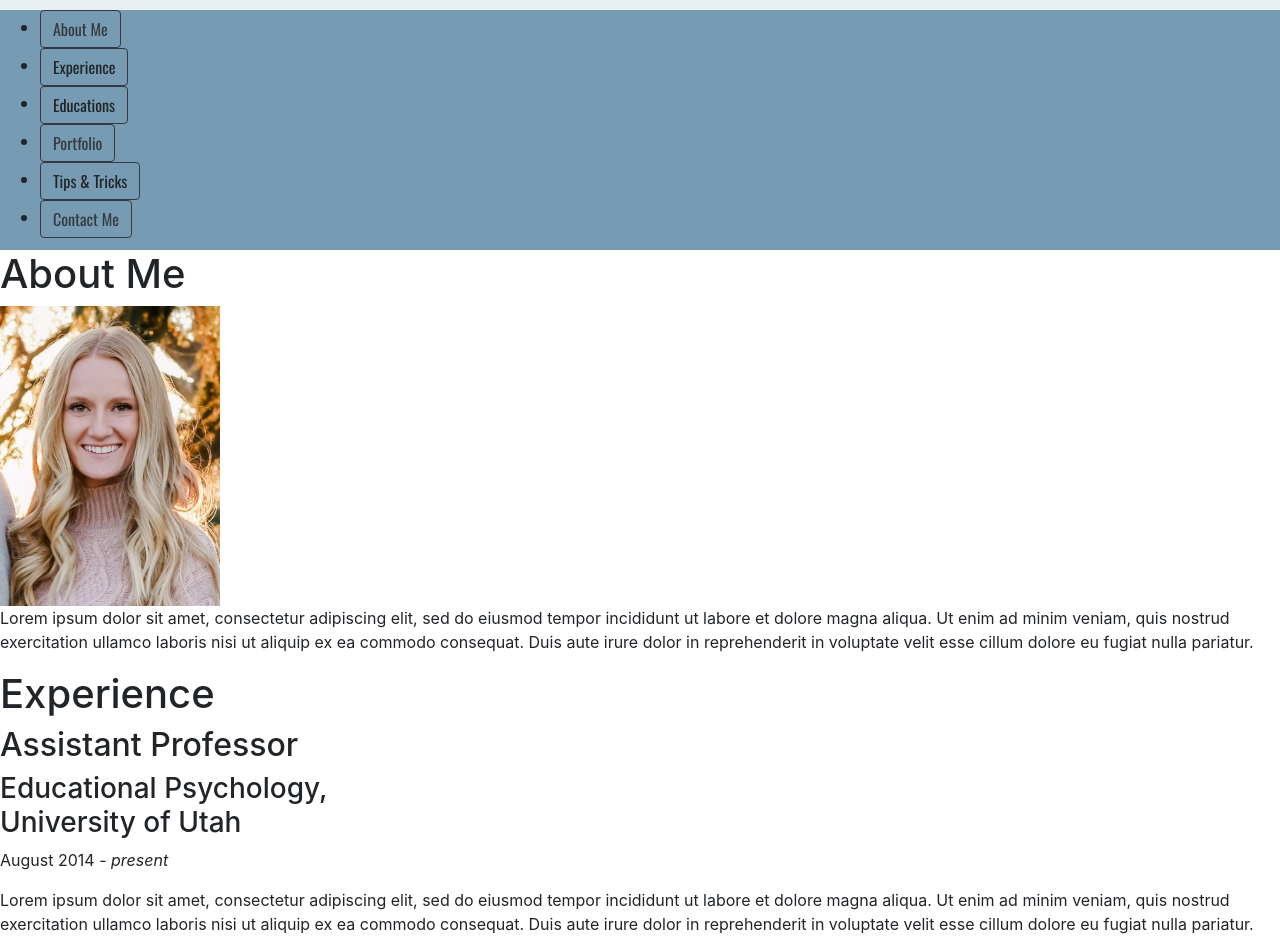
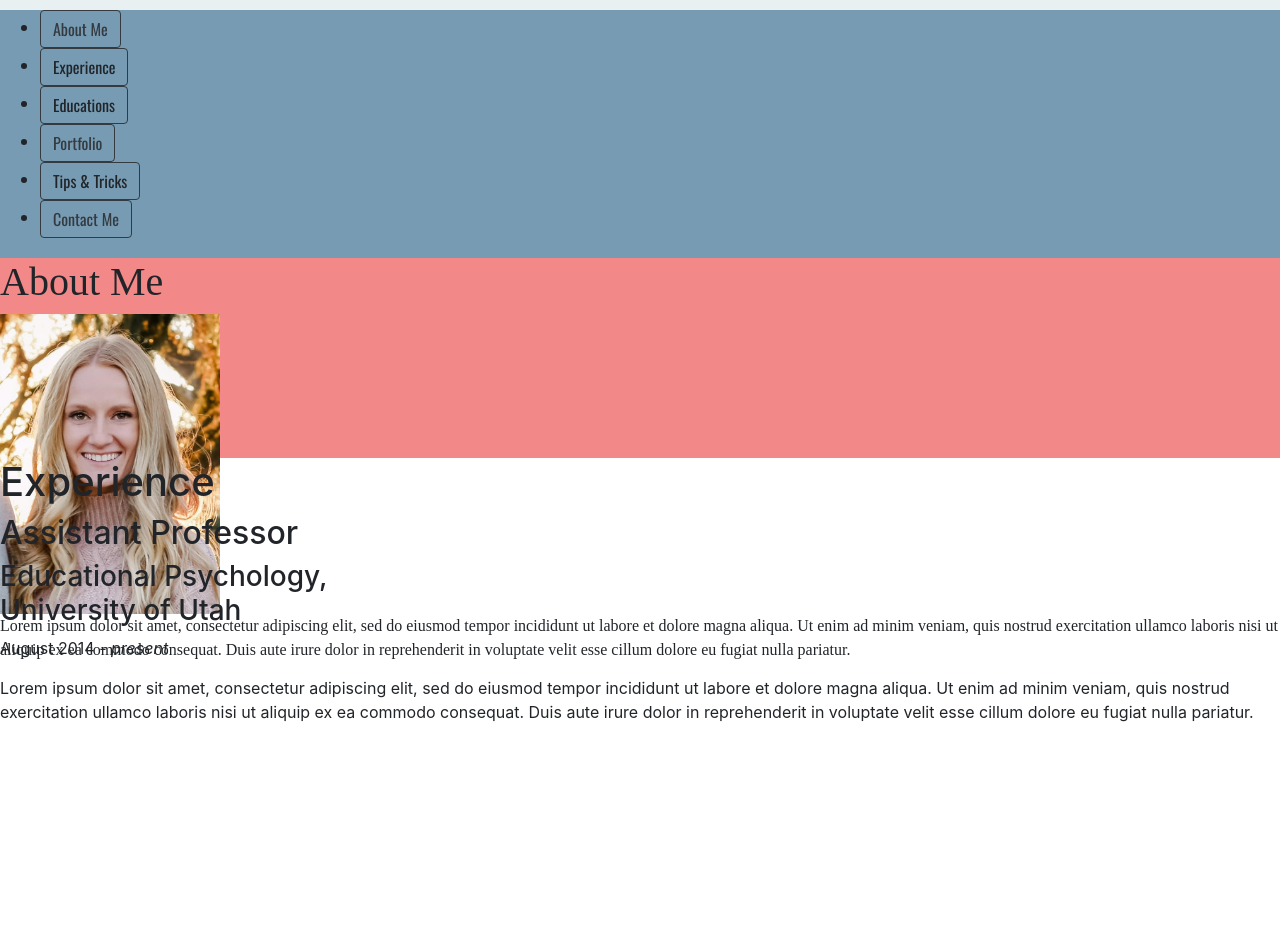
Before and after one commit to mbillat/EDPS_Michaela, a plain HTML site: page index.html in a window 1280 px wide. Shown: the part 1590-2542 px from the top of the page. After the commit the page ends 2330 px from the top, so only its background shows below. Drawn offline with nearby package versions, Linux system fonts and the light colour scheme.

Commit message:
Update styles.css

```diff
--- a/css/styles.css
+++ b/css/styles.css
@@ -5,7 +5,7 @@
 	/* Fonts */
 	--font-family1: 'Lato', sans-serif;
     --font-family2: 'Oswald', sans-serif;
-    --font-family3: 'Tangerine', cursive;
+    --font-family3: 'Avenir', cursive;
 
     /* Colors */
 	--main-color-gray: #485359;
@@ -24,14 +24,18 @@ No media query for `xs` since this is the default in Bootstrap */
 
 /* Example Syntax */
 #sec_lan {
-	height: 200vh;
+	height:30vh;
 	background-color: var(--main-color-white);
-    font-family: 'Lato';
+    font-family: 'Avenir';
 }
 
-#sec_nav{height: 30vh;
+#sec_nav{height: 31vh;
 	background-color: var(--main-color-dark3);
     font-family: 'Oswald';}
+
+#sec_abo{height: 25vh;
+	background-color: var(--main-color-light2);
+    font-family: 'Avenir';}
 
 /* Small devices (landscape phones, 576px and up) */
 @media (min-width: 576px) {
```
